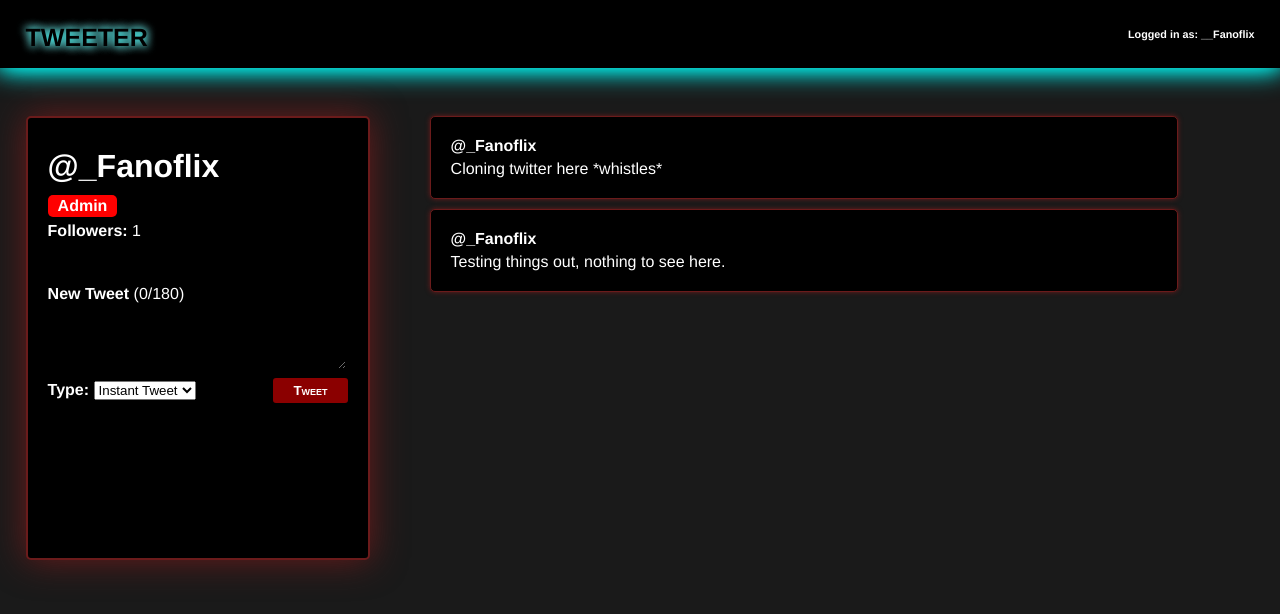
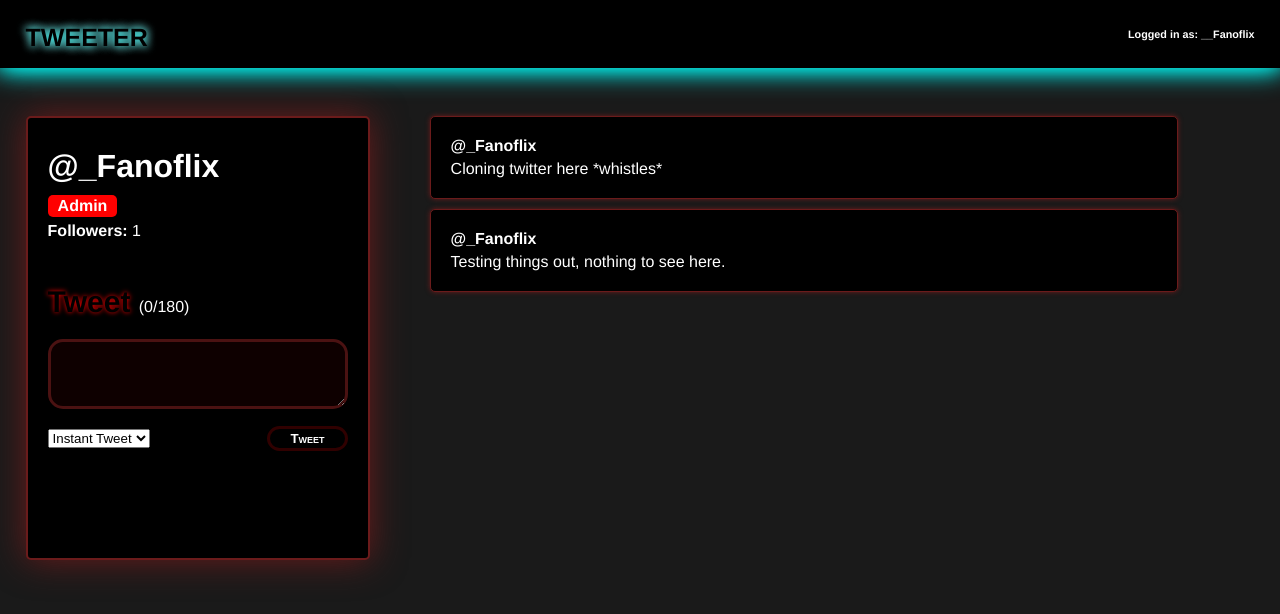
Before and after one commit to Fanoflix/twitter-clone, a Vue app: page / in a window 1280 px wide. Shown: the top 614 px of the page. Built offline with nearby package versions, Linux system fonts and the light colour scheme.

Commit message:
Vue Composition API
-- Replaced the Vue2 syntax with the new Vue 3 Composition API syntax

```diff
--- a/src/components/CreateTweetPanel.vue
+++ b/src/components/CreateTweetPanel.vue
@@ -3,17 +3,17 @@
                                                                             <!-- :class is a special class, we can provide a condition for this class to be implemented.
                                                                                   It will only be implemented if newTweetCharacterCount exceeds 180 in this case -->
         <form class="user-profile__create-tweet" @submit.prevent="createNewTweet" :class="{ '--exceeded': newTweetCharacterCount > 180}">
-          <label for="newTweet"> <strong> New Tweet </strong>  ({{newTweetCharacterCount}}/180) </label>
+          <label for="newTweet"> <strong class="user-profile__tweet-class"> Tweet </strong>  ({{newTweetCharacterCount}}/180) </label>
           <!-- The value of the "newTweetContent" is now synced up with the value of this text area. This is because we provided a 'v-model' to the text area-->
-          <textarea id="newTweet" rows="4" v-model="newTweetContent"></textarea>
+          <textarea id="newTweet" rows="4" v-model="state.newTweetContent"></textarea>
 
           <!-- Tweet Types Selector UI -->
           <div class="user-profile__create-tweet-type">
               <div class="create-tweet-type">
-                <label for="newTweetType"> <strong>Type: </strong></label>
-                <select id="newTweetType" v-model="selectedTweetType">
+                <label for="newTweetType"></label>
+                <select id="newTweetType" v-model="state.selectedTweetType">
                 <!-- In Vue, if you put a colon before the attribute. It can then be referenced as a variable -->
-                <option :value="option.value" v-for="(option,index) in tweetTypes" :key="index">
+                <option :value="option.value" v-for="(option,index) in state.tweetTypes" :key="index">
                     {{ option.name }}
                 </option>
                 </select>
@@ -30,51 +30,73 @@
 </template>
 
 <script>
+import { reactive, computed } from 'vue';
 export default {
     name: "CreateTweetPanel",
-    data() {
-        return {
+
+    setup(props, ctx) {
+        const state = reactive({
             newTweetContent: '',
             selectedTweetType: 'instant',
             tweetTypes: [
                 { value: 'draft', name: 'Draft'},
                 { value: 'instant', name: 'Instant Tweet'}
             ]
-        }
-    },
-    computed: {
-        newTweetCharacterCount() {
-          return this.newTweetContent.length;
-        }
-    },
-    methods: {
-        createNewTweet() {
-          if (this.newTweetContent && this.selectedTweetType !== 'draft') {
-            this.$emit('add-tweet', this.newTweetContent)
-            this.newTweetContent = '';
+        })
+        // This:
+        /* newTweetCharacterCount() {
+           return this.newTweetContent.length;
+           } */
+        // is identical to line 51.
+        const newTweetCharacterCount = computed(() => state.newTweetContent.length)
+
+        function createNewTweet() {
+          if (state.newTweetContent && state.selectedTweetType !== 'draft') {
+            ctx.emit('add-tweet', state.newTweetContent);
+            state.newTweetContent = '';
           }
         }
+
+        return {
+            state,
+            newTweetCharacterCount,
+            createNewTweet
+        }
     }
+
 }
 </script>
 
 <style lang="scss" scoped>
+
 .user-profile__create-tweet {
     margin-top: 20px;
     padding: 20px 0;
     display: flex;
     flex-direction: column;
 
+
+    .user-profile__tweet-class {
+        font-size: 30px;
+        color: rgb(0, 0, 0);
+        text-shadow: 0px 0px 5px rgb(255, 0, 0);
+    }
     textarea {
-        border-color: crimson;
-        background-color: black;
+        margin-top: 20px;
+        min-height: 20px;
+        background-color: rgb(21, 0, 0);
         opacity: 0.7;
         color: white;
-        border: 2px solid black;
-        border-radius: 5px;
+        border: 3px solid  rgb(107, 27, 27);
+        border-radius: 15px;
+        transition: all 0.5s linear;
+
         &:focus{
-            border: 2px solid crimson;
-            border-color: crimson;
+            outline: none !important;
+            border-radius: 1px;
+            background-color: black;
+            border-color: rgb(0, 255, 251);
+            box-shadow: 0px 0px 15px rgb(0, 255, 251), 0px 0px 5px rgb(0, 255, 251), 0px 0px 5px rgb(0, 255, 251)
         }
     }
 
@@ -83,24 +105,24 @@ export default {
         justify-content: space-between;
 
         .create-tweet-type{
-            padding: 10px 0;
+            padding: 20px 0;
         }
 
         button {
-
-            padding: 5px 20px;
+            padding: 2px 20px;
             margin: auto 0;
-            border-radius: 3px;
-            border: none;
-            background-color: darkred;
+            border-radius: 20px;
+            border: 3px solid rgb(48, 0, 0);
+            background-color: black;
             color: white;
             font-weight: bold;
             font-variant-caps: small-caps;
-            transition: 0.15s ease-in-out;
+            transition: 0.3s ease-in-out;
             &:hover{
-                background-color: white;
-                color: darkred;
-                border-radius: 8px;
+                background-color: black;
+                border-color: rgb(0, 255, 251);
+                color: rgb(175, 0, 0);
+                border-radius: 5px;
             }
         }
     }
@@ -111,14 +133,11 @@ export default {
 
         .user-profile__create-tweet-type {
             button {
-                background-color: gray;
-                color: white;
+                background-color: rgb(0, 0, 0);
+                border-color: rgb(34, 34, 34);
+                color: gray;
             }
         }
     }
 }
-
-
-
-
 </style>
```
